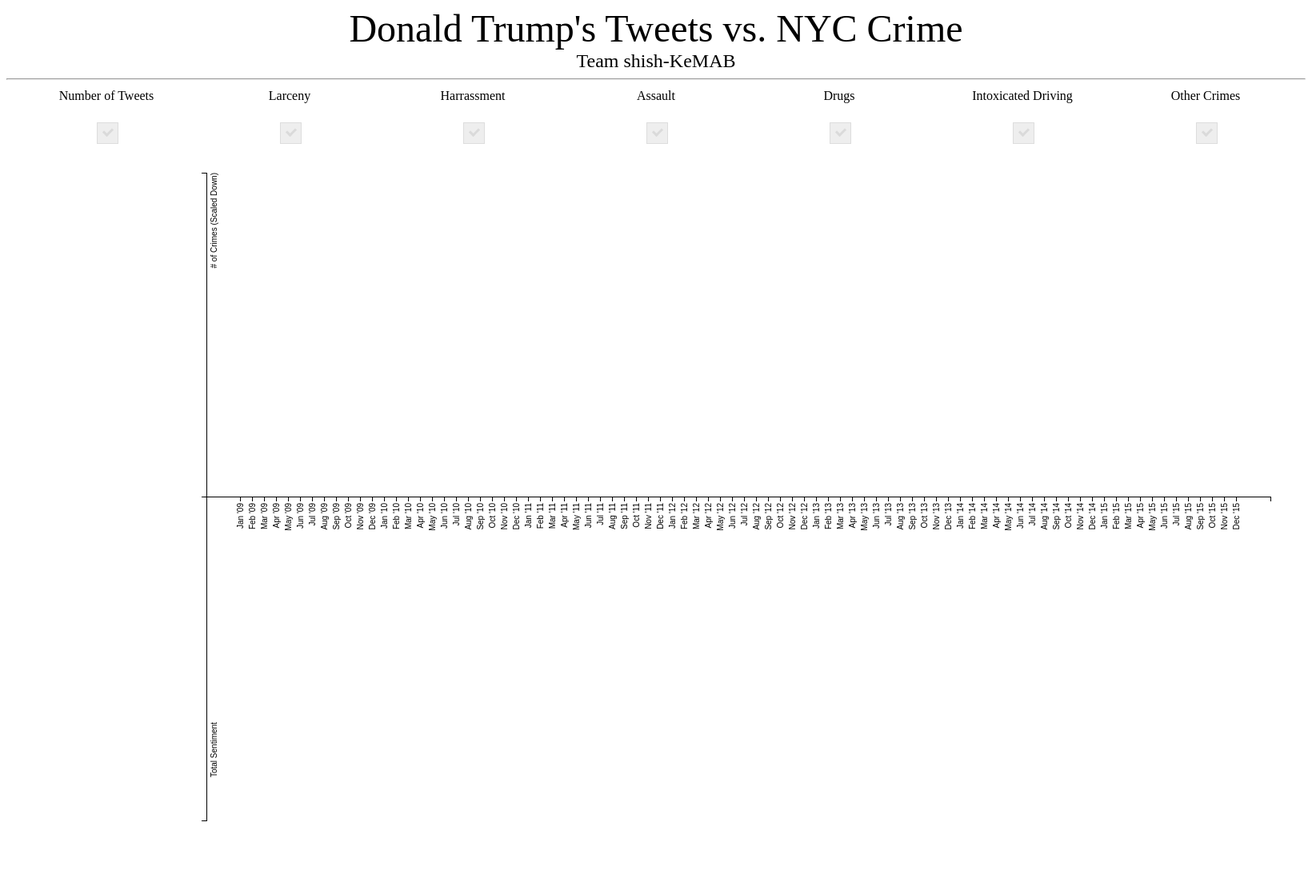
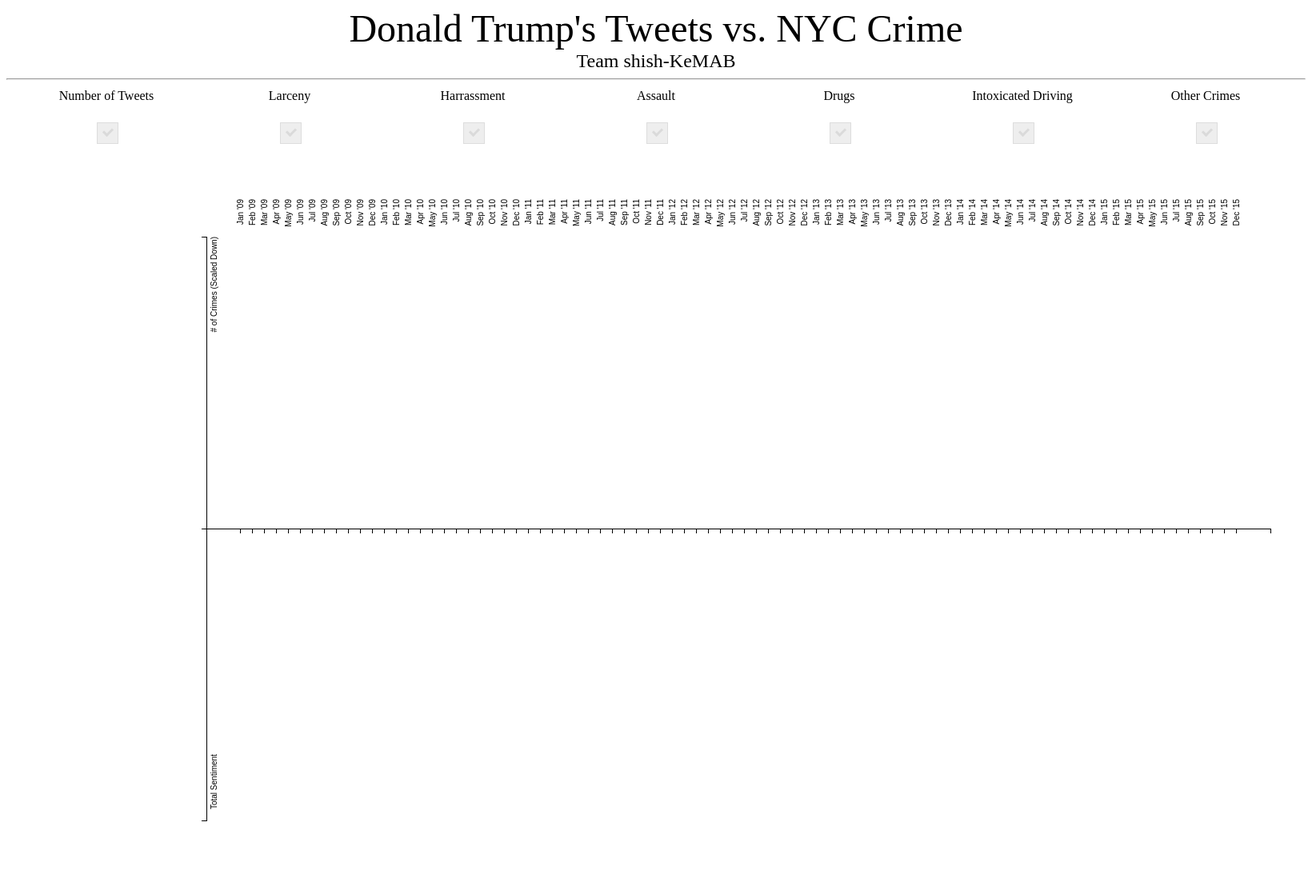
Before and after one commit to Karol-Regula/shish-KeMAB, a Flask app: template templates/test.html in a window 1640 px wide. Shown: the whole page at 80% size. Run offline with Flask 2, Linux system fonts and the light colour scheme; the template is opened without the code that fills it: most values are stand-ins (such as "Sample title", 1, 10 or a date in 2020).

Commit message:
x-axis fix

```diff
--- a/templates/test.html
+++ b/templates/test.html
@@ -272,7 +272,7 @@ var tooltip = d3.select("body").append("div")
 	.attr("class","tooltip")
 	.style("opacity", 0);
 
-var margin = {top: 20, right: 20, bottom: 70, left: 250},
+var margin = {top: 100, right: 20, bottom: 70, left: 250},
     width = 1600 - margin.left - margin.right,
     height = 900 - margin.top - margin.bottom;
 
@@ -320,6 +320,7 @@ y2.domain([0,d3.max(tw)]);
       .call(xAxis)
       .selectAll("text")
       .style("text-anchor", "end")
+	  .attr("x", 420)
       .attr("dx", "-.8em")
       .attr("dy", "-.55em")
       .attr("transform", "rotate(-90)" );
```
